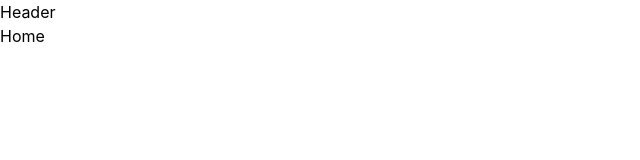
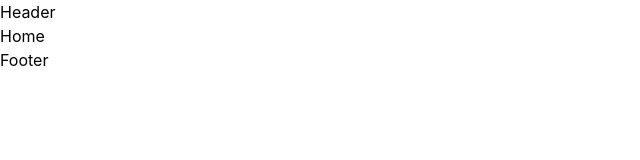
Before and after one commit to jeperico/template-nextjs, a Next.js app: page / in a window 1280 px wide. Shown: the top 160 px of the page, without its empty margins (0-640 px from the left). Built offline with nearby package versions, Linux system fonts and the light colour scheme.

Commit message:
[feat] add layout header && footer

```diff
--- a/src/app/layout.tsx
+++ b/src/app/layout.tsx
@@ -4,6 +4,8 @@ import React from 'react';
 import { Suspense } from 'react';
 import '@/styles/global.css';
 import { usePathname } from 'next/navigation';
+import Header from '@/layout/Header';
+import Footer from '@/layout/Footer';
 
 export default function RootLayout({
   children,
@@ -22,8 +24,9 @@ export default function RootLayout({
             </div>
           }
         >
-          {pathname === '/login' ? null : <div>Header</div>}
+          {pathname === '/login' ? null : <Header />}
           {children}
+          {pathname === '/login' ? null : <Footer />}
         </Suspense>
       </body>
     </html>
--- /dev/null
+++ b/src/layout/Footer/index.tsx
@@ -0,0 +1,7 @@
+import React from 'react';
+
+const Footer = () => {
+  return <footer>Footer</footer>;
+};
+
+export default Footer;
--- /dev/null
+++ b/src/layout/Header/index.tsx
@@ -0,0 +1,7 @@
+import React from 'react';
+
+const Header = () => {
+  return <header>Header</header>;
+};
+
+export default Header;
```
